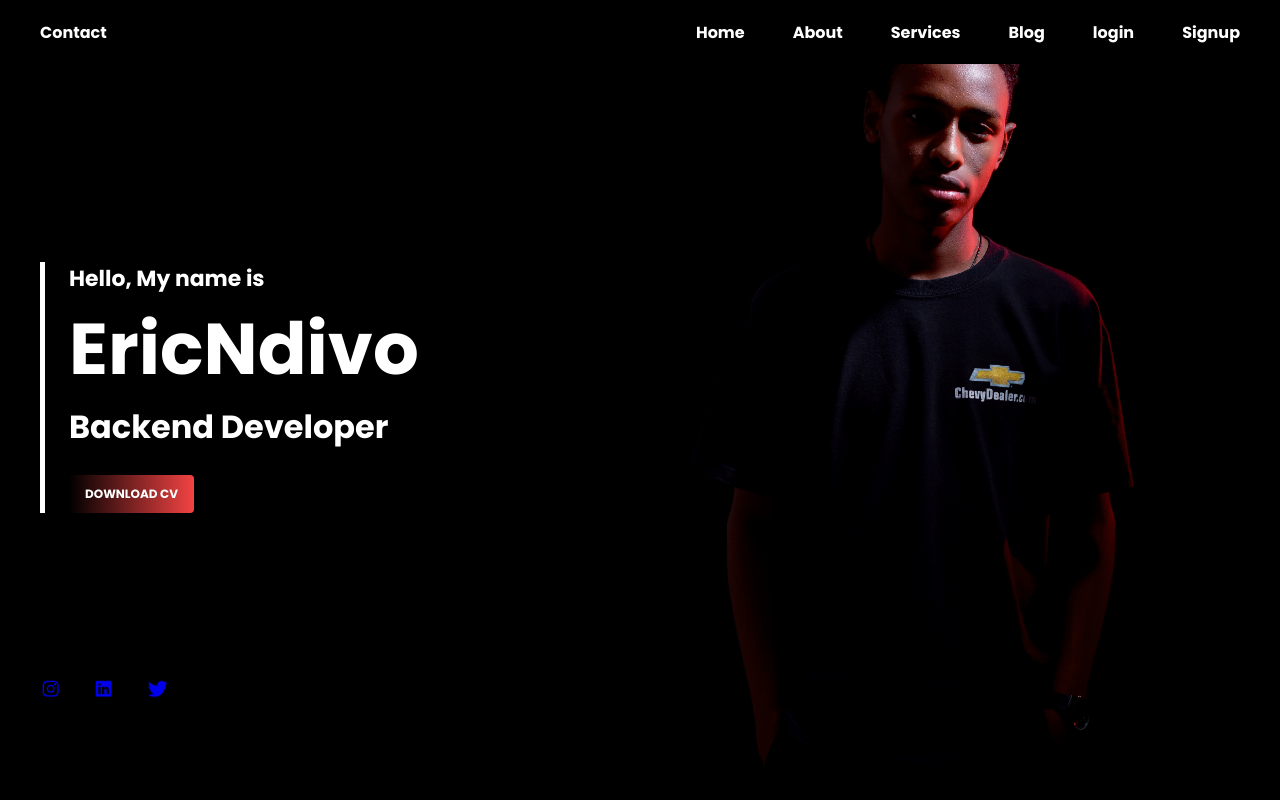
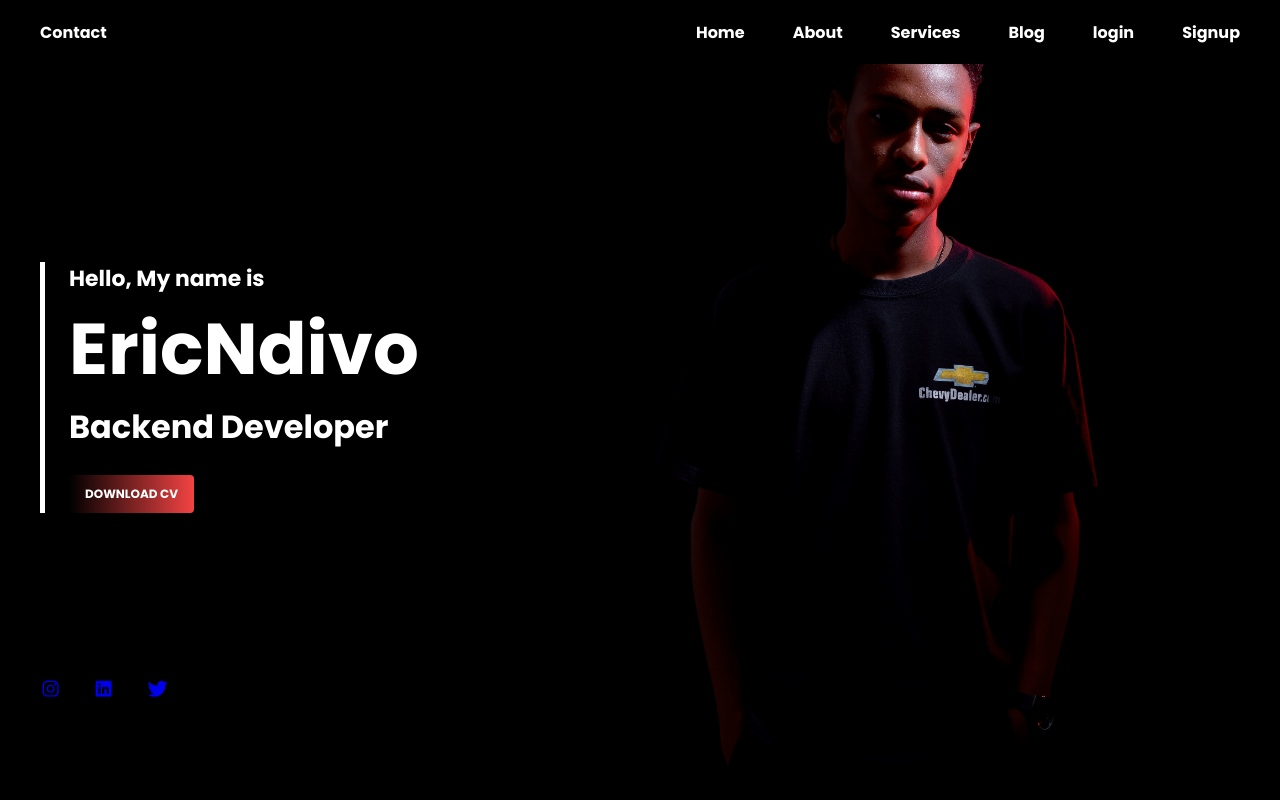
Before and after one commit to EricNdivo/portfolioproject, a Django app: page / in a window 1280 px wide. Run offline with Django 4.2, Linux system fonts and the light colour scheme; some libraries are stand-ins or nearby versions.

Commit message:
landingpicture

```diff
--- a/ndivoapp/views.py
+++ b/ndivoapp/views.py
@@ -132,7 +132,6 @@ def linkedin_profile(request):
 
     return HttpResponseRedirect(linkedln_url)
 
-
 def download_pdf(request):
     pdf = pdf.objects.first()
     response = HttpResponse(pdf.file, content_type='application/pdf')
@@ -161,7 +160,6 @@ def x(request):
 
     return HttpResponseRedirect(x_url)
 
-
 def webdev(request):
     print(request.user)
     return HttpResponse("In Development")
--- a/static/css/style.css
+++ b/static/css/style.css
@@ -1,4 +1,5 @@
 @import url("https://fonts.googleapis.com/css2?family=Poppins:wght@400;700&display=swap");
+
 /*----- VARIABLES CSS Y SASS -----*/
 /*Varibles sass*/
 /*Variables css*/
@@ -38,7 +39,6 @@
 
 /*----- BASE -----*/
 *, ::before, ::after {
-  -webkit-box-sizing: border-box;
   box-sizing: border-box;
 }
 
@@ -91,14 +91,8 @@ img {
 /*Nav*/
 .nav {
   height: 3rem;
-  display: -webkit-box;
-  display: -ms-flexbox;
   display: flex;
-  -webkit-box-pack: justify;
-      -ms-flex-pack: justify;
   justify-content: space-between;
-  -webkit-box-align: center;
-      -ms-flex-align: center;
   align-items: center;
   font-weight: 700;
 }
@@ -108,13 +102,11 @@ img {
     position: fixed;
     top: -100%;
     left: 0;
-    background-image: -webkit-gradient(linear, left top, left bottom, from(var(--black-color)), to(var(--first-color)));
     background-image: linear-gradient(var(--black-color), var(--first-color));
     width: 100%;
     height: 45%;
     padding: 1.5rem;
     border-radius: 0 0 1rem 1rem;
-    -webkit-transition: .5s;
     transition: .5s;
   }
 }
@@ -128,7 +120,7 @@ img {
 }
 
 .nav__link {
-  color: var(--text-color);
+  color: var(--white-color);
 }
 
 .nav__link:hover {
@@ -167,18 +159,14 @@ img {
 }
 
 .home {
-  display: -ms-grid;
   display: grid;
-  -ms-grid-columns: 1fr;
   grid-template-columns: 1fr;
-  -ms-grid-rows: max-content max-content;
-      grid-template-rows: -webkit-max-content -webkit-max-content;
   grid-template-rows: max-content max-content;
-  -ms-flex-line-pack: distribute;
   align-content: space-around;
   row-gap: 2.3rem;
   height: 100%;
   font-weight: 700;
+  position: relative;
 }
 
 .home__information {
@@ -206,7 +194,6 @@ img {
   color: var(--white-color);
   padding: .625rem 1rem;
   border-radius: .25rem;
-  background-image: -webkit-gradient(linear, left top, right top, from(var(--black-color)), to(var(--first-color)));
   background-image: linear-gradient(to right, var(--black-color), var(--first-color));
 }
 
@@ -214,17 +201,22 @@ img {
   position: absolute;
   right: 0;
   bottom: 0;
-  width: 291px;
+  width: 100%;
+  max-width: 291px;
+  height: auto;
   z-index: var(--z-normal);
 }
 
+@media screen and (min-width: 768px) {
+  .home__img {
+    width: 100%;
+    max-width: 553px;
+    right: 5%;
+  }
+}
+
 .home__social {
-  display: -webkit-box;
-  display: -ms-flexbox;
   display: flex;
-  -webkit-box-orient: vertical;
-  -webkit-box-direction: normal;
-      -ms-flex-direction: column;
   flex-direction: column;
   padding-bottom: 1rem;
 }
@@ -251,8 +243,6 @@ img {
     height: 4rem;
   }
   .nav__list {
-    display: -webkit-box;
-    display: -ms-flexbox;
     display: flex;
     padding-top: 0;
   }
@@ -267,19 +257,13 @@ img {
     text-transform: initial;
   }
   .home {
-    -ms-grid-rows: max-content 20px;
-        grid-template-rows: -webkit-max-content 20px;
     grid-template-rows: max-content 20px;
-    -ms-flex-line-pack: center;
     align-content: center;
   }
   .home__information {
     margin-top: 2rem;
   }
   .home__social {
-    -webkit-box-orient: horizontal;
-    -webkit-box-direction: normal;
-        -ms-flex-direction: row;
     flex-direction: row;
     padding-top: 8rem;
     padding-bottom: 0;
@@ -287,10 +271,6 @@ img {
   .home__social-icon {
     margin-right: 2rem;
     margin-bottom: 0;
-  }
-  .home__img {
-    width: 553px;
-    right: 5%;
   }
 }
 
```
Also changed, not shown: templates/index.html (+0 -7 lines). Lines whose indentation alone changed are shown as unchanged.
